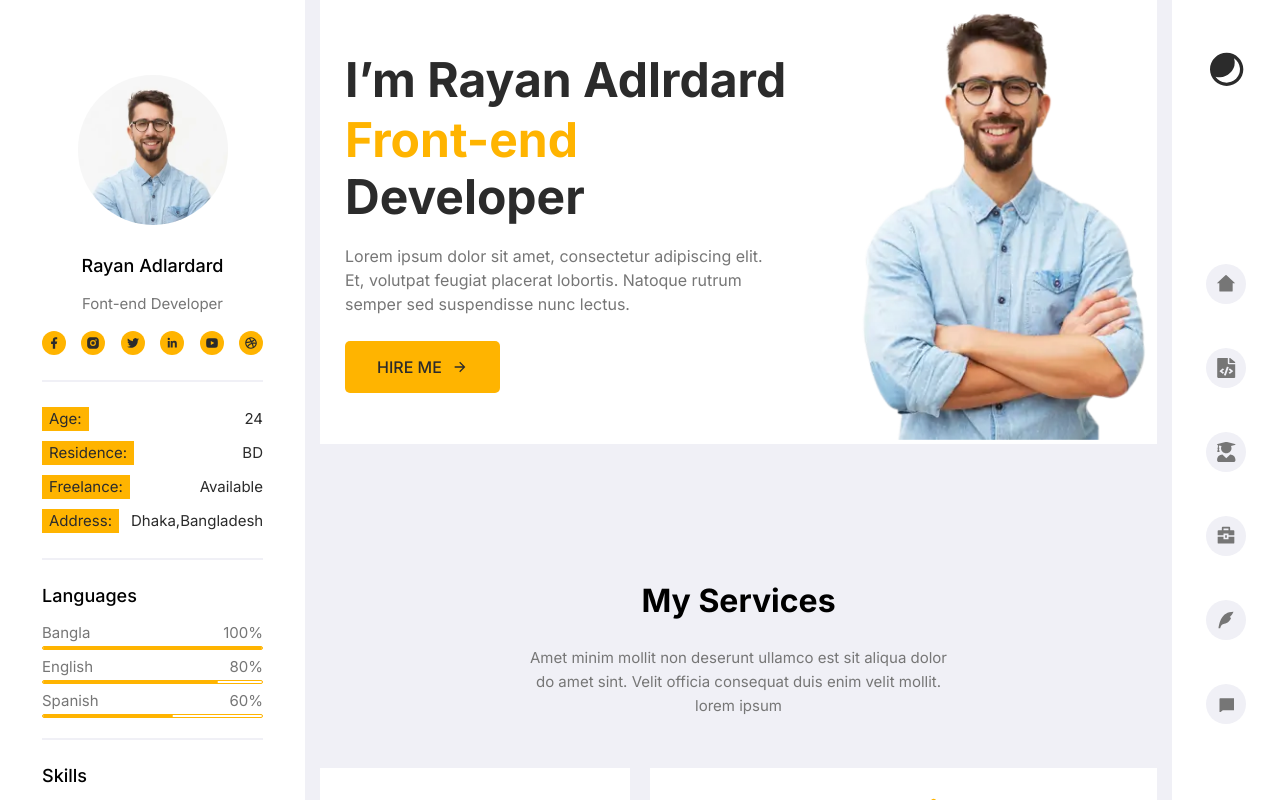
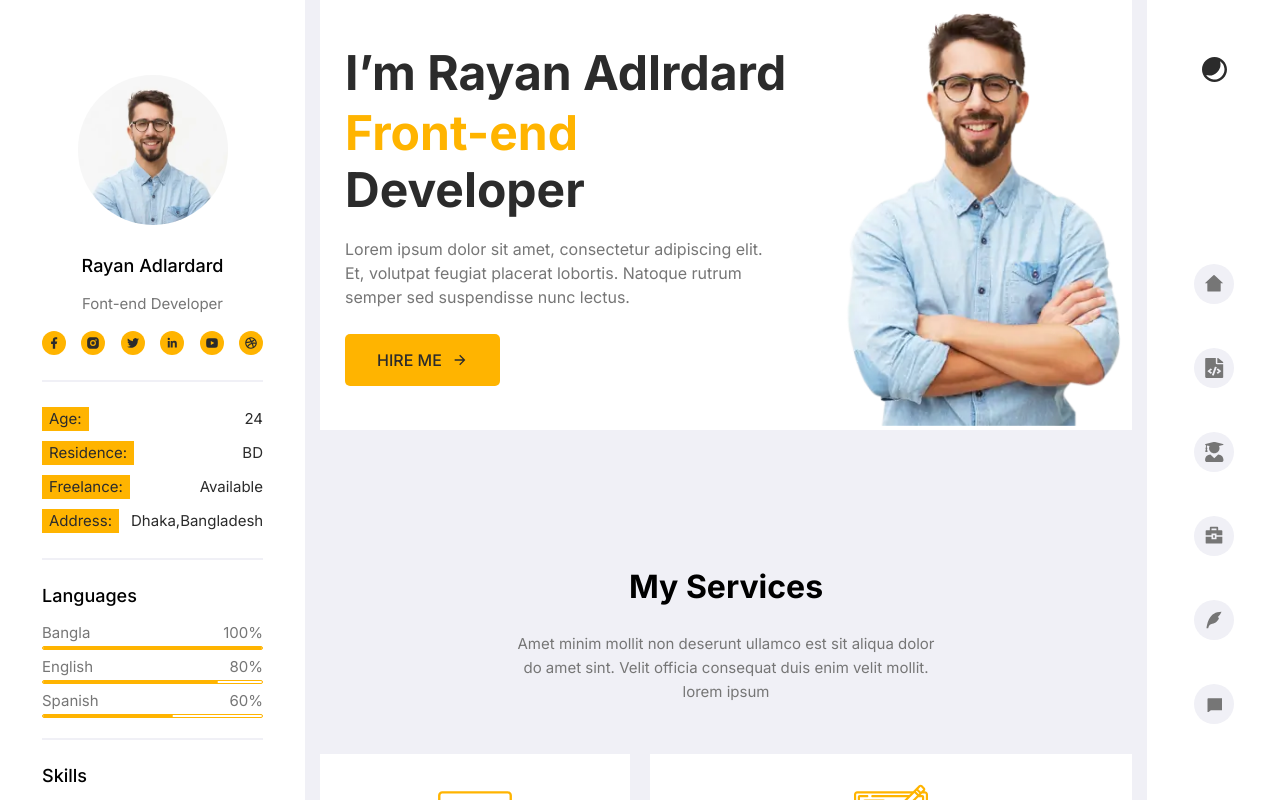
Before and after one commit to adastion/adastion-portfolio-start-project, a React app: page / in a window 1280 px wide. Shown: the top 800 px of the page. Built offline with nearby package versions, Linux system fonts and the light colour scheme.

Commit message:
NavItem pseudo items

```diff
--- a/src/components/Button.tsx
+++ b/src/components/Button.tsx
@@ -5,16 +5,17 @@ type ButtonPropsType = {
   circle?: boolean
   asLink?: boolean
   sideBar?: boolean
-  display?: string
+  pseudo?: boolean
   colorBackground?: string
   padding?: string
   width?: string
   height?: string
   font?: string
+  notHover?: string
 }
 
 export const Button = styled.button<ButtonPropsType>`
-  display: ${props=>props.display || 'flex'};
+  display: flex;
   align-items: center;
   justify-content: center;
   background: ${props => props.colorBackground || theme.colors.secondaryBg};
@@ -47,6 +48,7 @@ export const Button = styled.button<ButtonPropsType>`
 
       &:hover {
         background: ${theme.colors.secondaryBg};
+        background: ${props => (props.notHover ? 'none' : theme.colors.secondaryBg)};
 
         svg {
           fill: ${theme.colors.primary};
@@ -74,4 +76,8 @@ export const Button = styled.button<ButtonPropsType>`
         opacity: 0.7;
       }
     `}
+
+    ${props=>props.pseudo && css<ButtonPropsType>`
+
+    `}
 `
--- a/src/components/Icons/Icon.tsx
+++ b/src/components/Icons/Icon.tsx
@@ -13,17 +13,13 @@ type IconPropsType = {
 
 export const Icon = (props: IconPropsType) => {
   return (
-    <StyledIcon
+    <svg
       fill={`${props.fill || theme.colors.primary || 'black'}`}
       xmlns='http://www.w3.org/2000/svg'
       width={props.size || '40px'}
       height={props.size || '40px'}
       viewBox={`0 0 ${props.boxWidth} ${props.boxHeight}` || '0 0 18 18'}>
       <use xlinkHref={`${sprite}#${props.iconId}`} />
-    </StyledIcon>
+    </svg>
   )
 }
-
-const StyledIcon = styled.svg`
-  /* width: 70px; */
-`
--- a/src/components/menu/Menu.tsx
+++ b/src/components/menu/Menu.tsx
@@ -1,115 +1,119 @@
-import React from "react";
-import { Icon } from "../Icons/Icon";
-import styled from "styled-components";
-import { theme } from "../../styles/Theme";
-import { Button } from "../Button";
+import React from 'react'
+import { Icon } from '../Icons/Icon'
+import styled from 'styled-components'
+import { theme } from '../../styles/Theme'
+import { Button } from '../Button'
+import { FlexWrapper } from './../FlexWrapper'
 
 export const Menu = () => {
   return (
     <MenuStyled>
-      <Icon iconId={"contrast"} boxWidth="16" boxHeight="16" />
-      <ul>
-        <li>
-          <Button
-            padding={"10px"}
-            colorBackground={theme.colors.pageBg}
-            as="a"
-            circle
-          >
+      <Button circle colorBackground={'transparent'} notHover={'none'}>
+        <Icon iconId={'contrast'} boxWidth='30' boxHeight='30' size={'30px'} />
+      </Button>
+      <FlexWrapper as={'ul'} direction={'column'} align={'center'} gap={'44px'}>
+        <NavItem name={'Home'}>
+          <Button padding={'10px'} colorBackground={theme.colors.pageBg} as='a' circle>
+            <Icon fill={theme.colors.secondary} iconId={'home'} boxWidth='16' boxHeight='16' />
+          </Button>
+        </NavItem>
+        <NavItem name={'services'}>
+          <Button padding={'10px'} colorBackground={theme.colors.pageBg} as='a' circle>
+            <Icon fill={theme.colors.secondary} iconId={'services'} boxWidth='16' boxHeight='16' />
+          </Button>
+        </NavItem>
+        <NavItem name={'cv'}>
+          <Button padding={'10px'} colorBackground={theme.colors.pageBg} as='a' circle>
+            <Icon fill={theme.colors.secondary} iconId={'cv'} boxWidth='16' boxHeight='16' />
+          </Button>
+        </NavItem>
+        <NavItem name={'portfolio'}>
+          <Button padding={'10px'} colorBackground={theme.colors.pageBg} as='a' circle>
+            <Icon fill={theme.colors.secondary} iconId={'portfolio'} boxWidth='16' boxHeight='16' />
+          </Button>
+        </NavItem>
+        <NavItem name={'blog'}>
+          <Button padding={'10px'} colorBackground={theme.colors.pageBg} as='a' circle>
+            <Icon fill={theme.colors.secondary} iconId={'blog'} boxWidth='16' boxHeight='16' />
+          </Button>
+        </NavItem>
+        <NavItem name={'contact'}>
+          <Button colorBackground={theme.colors.pageBg} as='a' circle>
             <Icon
               fill={theme.colors.secondary}
-              iconId={"home"}
-              boxWidth="16"
-              boxHeight="16"
+              iconId={'contact'}
+              boxWidth='16'
+              boxHeight='16'
+              size='16'
             />
           </Button>
-        </li>
-        <li>
-          <Button
-            padding={"10px"}
-            colorBackground={theme.colors.pageBg}
-            as="a"
-            circle
-          >
-            <Icon
-              fill={theme.colors.secondary}
-              iconId={"services"}
-              boxWidth="16"
-              boxHeight="16"
-            />
-          </Button>
-        </li>
-        <li>
-          <Button
-            padding={"10px"}
-            colorBackground={theme.colors.pageBg}
-            as="a"
-            circle
-          >
-            <Icon
-              fill={theme.colors.secondary}
-              iconId={"cv"}
-              boxWidth="16"
-              boxHeight="16"
-            />
-          </Button>
-        </li>
-        <li>
-          <Button
-            padding={"10px"}
-            colorBackground={theme.colors.pageBg}
-            as="a"
-            circle
-          >
-            <Icon
-              fill={theme.colors.secondary}
-              iconId={"portfolio"}
-              boxWidth="16"
-              boxHeight="16"
-            />
-          </Button>
-        </li>
-        <li>
-          <Button
-            padding={"10px"}
-            colorBackground={theme.colors.pageBg}
-            as="a"
-            circle
-          >
-            <Icon
-              fill={theme.colors.secondary}
-              iconId={"blog"}
-              boxWidth="16"
-              boxHeight="16"
-            />
-          </Button>
-        </li>
-        <li>
-          <Button colorBackground={theme.colors.pageBg} as="a" circle>
-            <Icon
-              fill={theme.colors.secondary}
-              iconId={"contact"}
-              boxWidth="16"
-              boxHeight="16"
-              size="16"
-            />
-          </Button>
-        </li>
-      </ul>
+        </NavItem>
+      </FlexWrapper>
     </MenuStyled>
-  );
-};
+  )
+}
 
 const MenuStyled = styled.nav`
+  display: flex;
+  flex-direction: column;
+  align-items: center;
   background: ${theme.colors.primaryBg};
-  display: grid;
-  justify-items: center;
   padding: 50px 34px 0;
-  height: 100%;
+  height: 100vh;
 
   & ul {
-    display: grid;
-    gap: 44px;
     margin: 174px 0;
   }
-`;
+`
+
+type NavItemPropsType = {
+  name: string
+}
+
+const NavItem = styled.li<NavItemPropsType>`
+  width: 65px;
+  position: relative;
+  display: flex;
+  flex-direction: column;
+  align-items: center;
+
+  &::before,
+  &::after {
+    transition: all .3s;
+    content: '';
+    position: absolute;
+    background: ${theme.colors.primary};
+    transform: scale(0);
+  }
+
+  &::before {
+    content: attr(name);
+    top: -42px;
+    width: 100%;
+    font-size: 12px;
+    text-align: center;
+    color: ${theme.colors.primaryBg};
+    border-radius: 2px;
+    padding: 6px;
+    z-index: 1;
+
+    &::first-letter {
+      text-transform: uppercase;
+    }
+  }
+
+  &::after {
+    top: -24px;
+    width: 18px;
+    height: 18px;
+    clip-path: polygon(100% 0, 0 0, 50% 100%);
+    z-index: 0;
+  }
+
+  &:hover {
+    &::before,
+    &::after {
+      transform: scale(1);
+    }
+  }
+`
--- a/src/layout/section/my_services/card_services/CardServices.tsx
+++ b/src/layout/section/my_services/card_services/CardServices.tsx
@@ -26,8 +26,8 @@ export const CardServices = (props: CardServicesPropsType) => {
         <SectionTitle as={'h3'} size={'18px'} weight={'500'} margin='15px'>
           {props.name}
         </SectionTitle>
-        <Text margin={'0'}>{props.description}</Text>
-        <Button as={'a'} asLink>
+        <Text margin={'12px'}>{props.description}</Text>
+        <Button as={'a'} asLink padding={'0'}>
           {props.addBtn}
         </Button>
       </FlexWrapper>
```
Also changed, not shown: src/layout/header/Header.tsx (+6 -6 lines), src/questions.txt.
